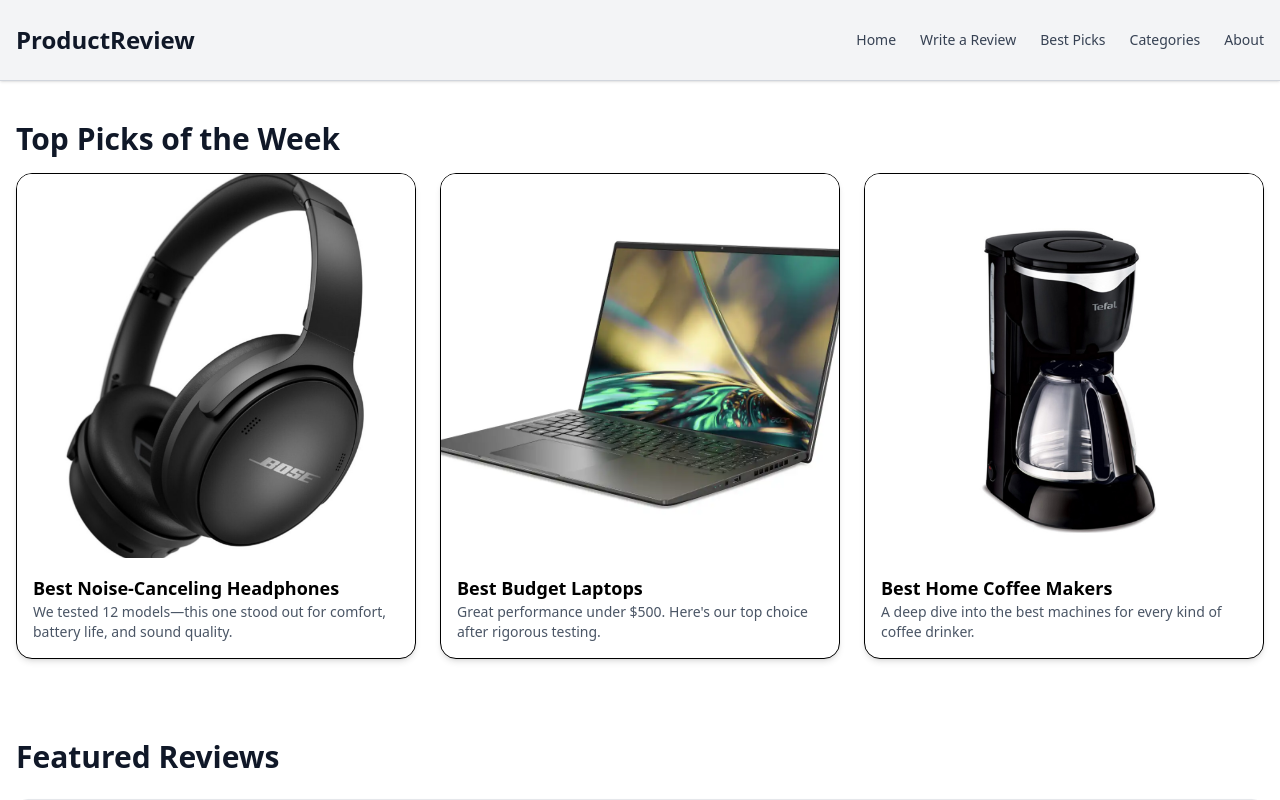
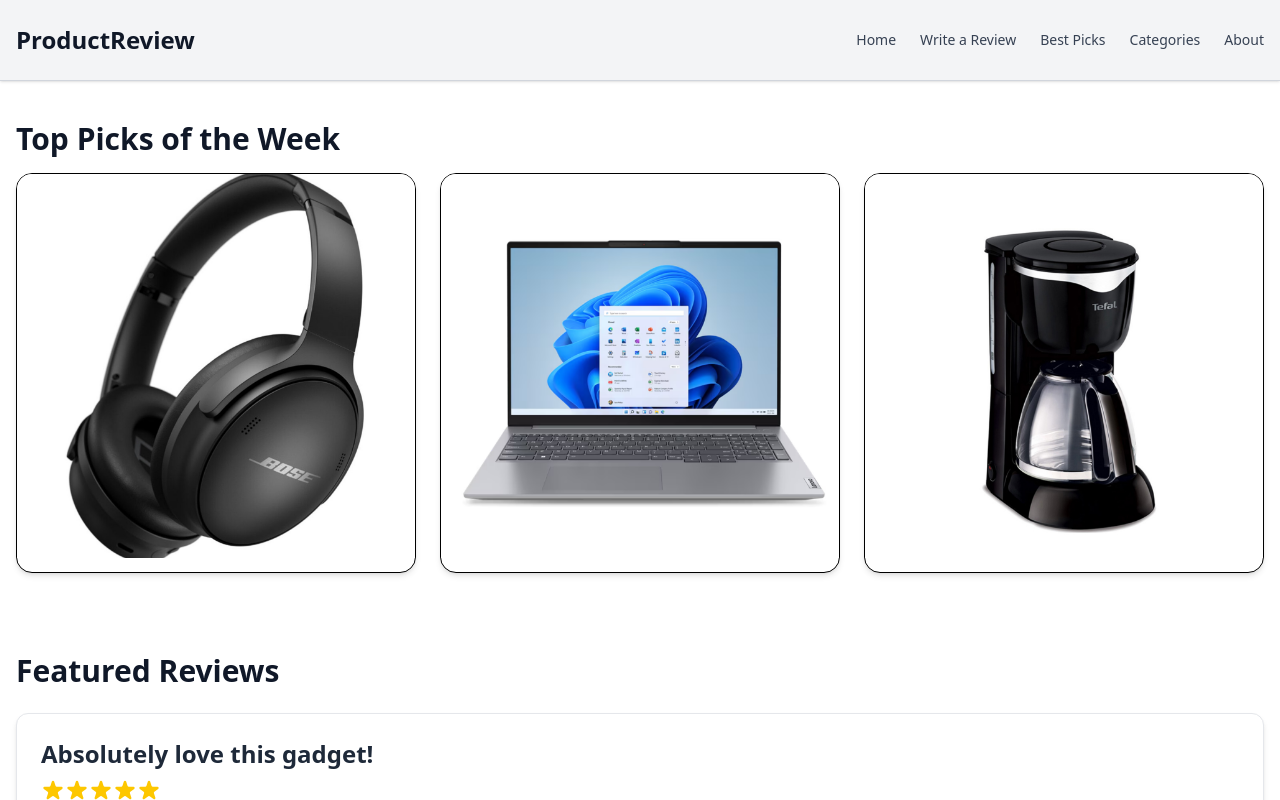
Before and after one commit to HusseinMohamad96/review-products, an Angular app in the folder review-products/: page /#/home in a window 1280 px wide. Shown: the top 800 px of the page. Built offline with nearby package versions, Linux system fonts and the light colour scheme.

Commit message:
update featured item component content

```diff
--- a/review-products/src/app/components/featured-item/featured-item.component.html
+++ b/review-products/src/app/components/featured-item/featured-item.component.html
@@ -1,4 +1,4 @@
-<div class="bg-white border rounded-2xl shadow-md overflow-hidden hover:shadow-lg transition">
+<div class="bg-white border rounded-2xl h-100 shadow-md overflow-hidden hover:shadow-lg transition">
   <img [src]="featuredItem.mainImage"
        alt="Product"
        class="w-full h-96 object-cover">
--- a/review-products/src/app/components/landing-page/landing-page.component.ts
+++ b/review-products/src/app/components/landing-page/landing-page.component.ts
@@ -18,7 +18,7 @@
               quality.`
     },
     {
-      mainImage: 'assets/images/laptop_3.webp',
+      mainImage: 'assets/images/laptop_6.webp',
       title: 'Best Budget Laptops',
       description: `Great performance under $500. Here's our top choice after rigorous testing.`
     },
```
Also changed, not shown: review-products/public/assets/images/laptop_6.webp (added).
